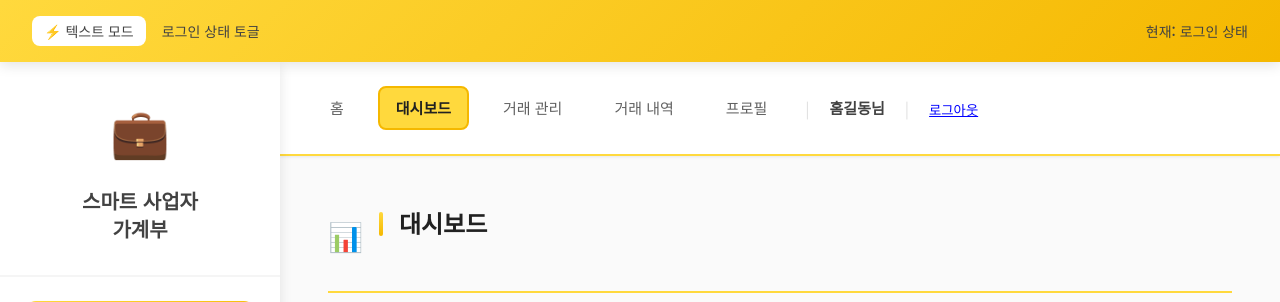
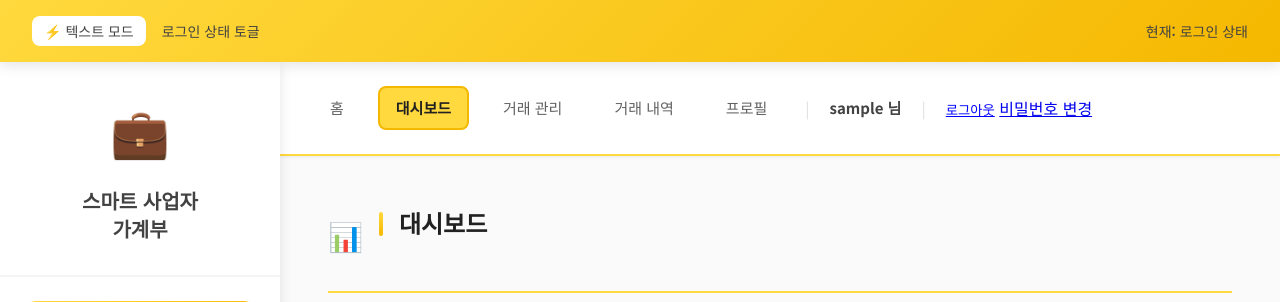
Before and after one commit to hyunseoklim/Project2, a Django app: page /accounts/ in a window 1280 px wide. Shown: the top 302 px of the page. Run offline with Django 5.2, Linux system fonts and the light colour scheme; the visitor is signed in with stand-in values (Sample User, id 1).

Commit message:
feat: 비밀번호 변경로직추가2

```diff
--- a/apps/accounts/templates/accounts/home.html
+++ b/apps/accounts/templates/accounts/home.html
@@ -23,6 +23,7 @@
                 <span class="nav-text">로그아웃</span>
             </button>
         </form>
+        <a href="{% url 'password_change' %}">비밀번호 변경</a>
     </li>
     {% else %}
     <li class="nav-item">
--- a/apps/accounts/templates/accounts/home2.html
+++ b/apps/accounts/templates/accounts/home2.html
@@ -57,13 +57,14 @@
     <a href="#" class="nav-button">거래 내역</a>
     <a href="#" class="nav-button">프로필</a>
     <span class="nav-divider">|</span>
-    <span class="user-name">홈길동님</span>
+    <span class="user-name"> {{ user.username }} 님</span>
     <span class="nav-divider">|</span>
     <form action="{% url 'accounts:logout' %}" method="post" style="display:inline;">
     {% csrf_token %}
     <button type="submit" style="background:none; border:none; color:blue; text-decoration:underline; cursor:pointer; padding:0;">
         로그아웃
     </button>
+    <a href="{% url 'accounts:password_change' %}">비밀번호 변경</a>
     </form>
 
 </div>
--- a/apps/accounts/templates/accounts/password_change_done.html
+++ b/apps/accounts/templates/accounts/password_change_done.html
@@ -1,5 +1,5 @@
 {% block content %}
 <h2>비밀번호 변경 완료</h2>
 <p>비밀번호가 성공적으로 변경되었습니다.</p>
-    <a href="{% url 'dashboard:home' %}">대시보드로 돌아가기</a>
+    <a href="{% url 'accounts:home' %}">대시보드로 돌아가기</a>
 {% endblock %}
--- a/apps/accounts/views.py
+++ b/apps/accounts/views.py
@@ -48,7 +48,9 @@ def home(request):
 
 class MyPasswordChangeView(PasswordChangeView):
     template_name = 'accounts/password_change.html'
-    success_url = reverse_lazy('password_change_done') # 변경 성공 시 이동할 URL 이름
+    # 기존코드
+    # uccess_url = reverse_lazy('password_change_done') # 변경 성공 시 이동할 URL 이름
+    success_url = reverse_lazy('accounts:password_change_done') # 변경 성공 시 이동할 URL 이름
 
     # 성공했을 때 사용자에게 알림(메시지)을 띄우고 싶다면 추가
     def form_valid(self, form):
```
Also changed, not shown: apps/accounts/templates/accounts/logout.html (deleted, +0 -9 lines), apps/accounts/urls.py (+3 -5 lines).
